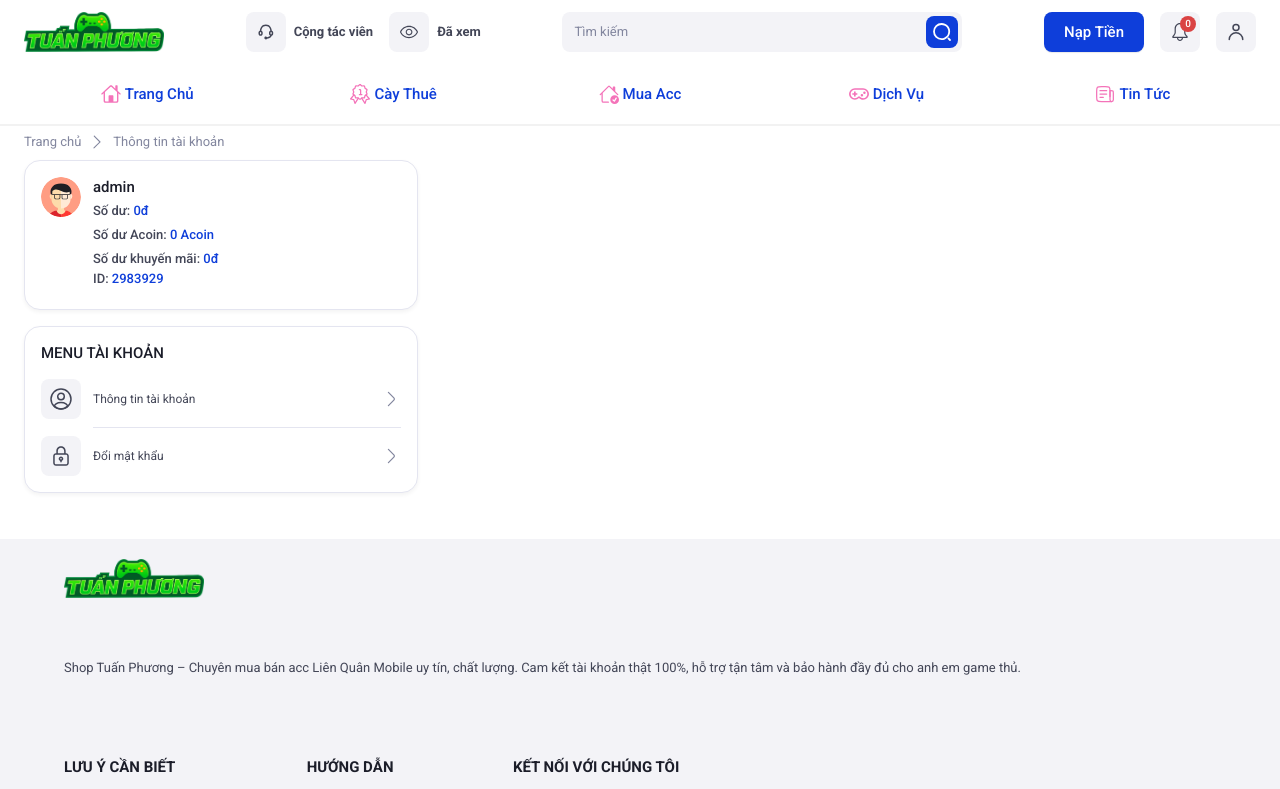
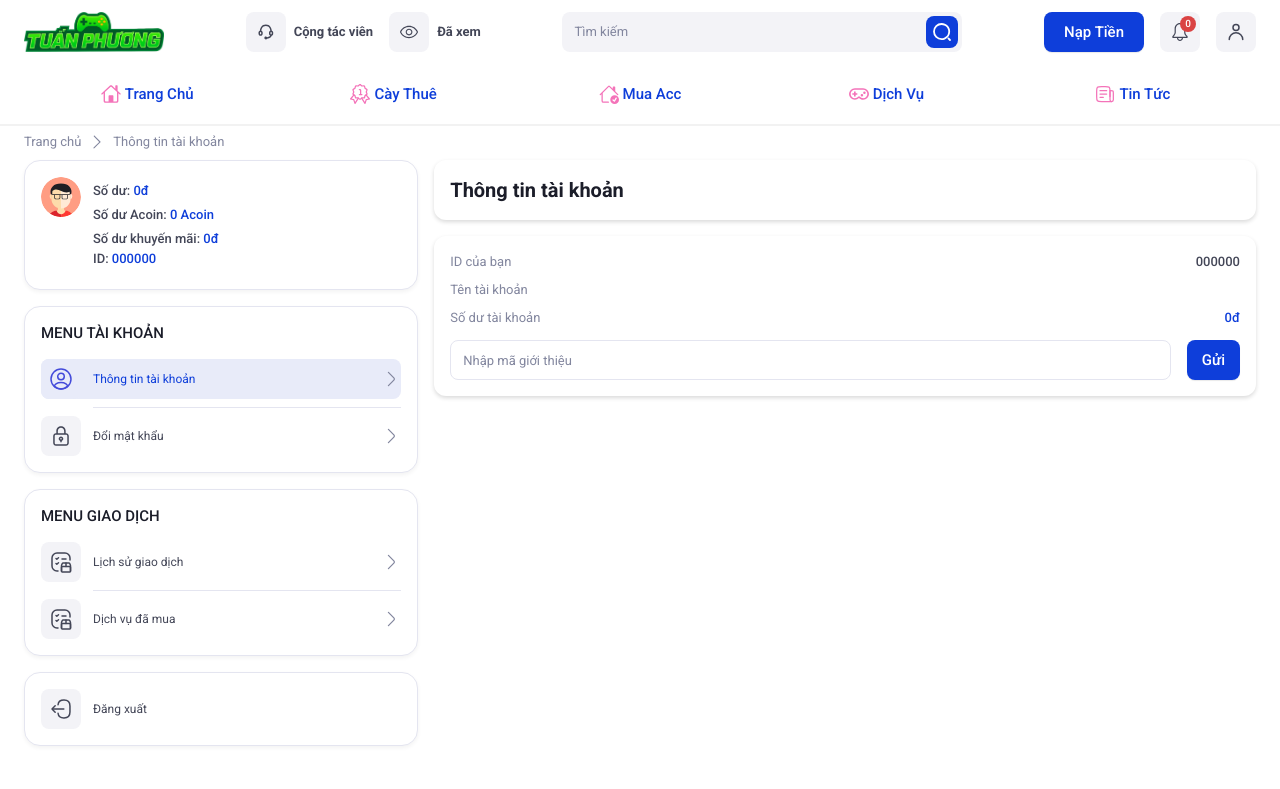
Before and after one commit to tuanh66/ShopAccGame, a React (Vite) app in the folder frontend/: page /thong-tin in a window 1280 px wide. Shown: the top 789 px of the page. Built offline with nearby package versions, Linux system fonts and the light colour scheme; no server answers; sample sign-in values are in the browser's storage.

Commit message:
tuanh up

```diff
--- a/frontend/src/assets/css/Client/thongtin.css
+++ b/frontend/src/assets/css/Client/thongtin.css
@@ -9,7 +9,38 @@
 
 
 
+
 .history-right {
     flex: 1;
     margin-left: 16px;
 }
+
+.history-detail-title {
+    margin-bottom: 16px;
+    padding: 16px;
+    border-radius: 12px;
+    background-color: #FFFFFF;
+    box-shadow: 0px 2px 4px rgba(0, 0, 0, 0.15);
+}
+
+.history-detail-title h1 {
+    font-size: 20px;
+    font-weight: 700;
+    line-height: 28px;
+    color: var(--title-color);
+}
+
+.history-detail-content {
+    margin-bottom: 16px;
+    padding: 16px;
+    border-radius: 12px;
+    background-color: #FFFFFF;
+    box-shadow: 0px 2px 4px rgba(0, 0, 0, 0.15);
+}
+
+.history-detail-attr {
+    display: flex;
+    justify-content: space-between;
+    align-items: center;
+    margin-bottom: 8px;
+}
--- a/frontend/src/assets/css/client.css
+++ b/frontend/src/assets/css/client.css
@@ -675,6 +675,23 @@ input[type=search].search-form-input~button[type=submit]:before {
     filter: var(--filter-primary-color);
 }
 
+.sidebar-item.active {
+    background-color: var(--switch-color);
+    border-radius: 8px;
+}
+
+.sidebar-item.active .sidebar-item-text {
+    color: var(--primary-color);
+}
+
+.sidebar-item.active .sidebar-item-icon {
+    background-color: var(--switch-color);
+}
+
+.sidebar-item.active .sidebar-item-icon img {
+    filter: var(--filter-primary-color);
+}
+
 .sidebar-section-avatar {
     width: 40px;
     height: 40px;
--- a/frontend/src/components/Client/ThongTin.jsx
+++ b/frontend/src/components/Client/ThongTin.jsx
@@ -1,11 +1,33 @@
+import axios from "axios";
+import { useState, useEffect } from "react";
 import "../../assets/css/client/thongtin.css";
 import anhdaidien from "../../assets/svg/anhdaidien.svg";
 import thongtintaikhoan from "../../assets/svg/thongtintaikhoan.svg";
 import doimatkhau from "../../assets/svg/doimatkhau.svg";
-// import sidebar_logout from "../../assets/svg/log-out.svg";
+import dichvudamua from "../../assets/svg/dichvudamua.svg";
+import sidebar_logout from "../../assets/svg/log-out.svg";
 import sidebar_arrow_right from "../../assets/svg/sidebar_arrow_right.svg";
 
 export default function ThongTin() {
+  const API = import.meta.env.VITE_API_URL;
+  const [activeHistory, setActiveHistory] = useState(1);
+  const [userInfo, setUserInfo] = useState({
+    id: "",
+    username: "",
+    balance: 0,
+  });
+
+  useEffect(() => {
+    const fetchUserInfo = async () => {
+      const token = localStorage.getItem("accessToken"); // hoặc từ state/global store
+      const res = await axios.get(`${API}/users/auth-me`, {
+        headers: { Authorization: `Bearer ${token}` },
+      });
+      setUserInfo(res.data.info);
+    };
+
+    fetchUserInfo();
+  }, []);
   return (
     <>
       <ul className="breadcrumb-list">
@@ -29,10 +51,13 @@ export default function ThongTin() {
               </div>
               <div className="sidebar-section-info">
                 <div className="sidebar-section-info-title text-[15px] text-[var(--title-color)]">
-                  admin
+                  {userInfo.username}
                 </div>
                 <div className="sidebar-section-info-title text-[13px] text-[var(--text-color)]">
-                  Số dư: <span className="text-[var(--primary-color)]">0đ</span>
+                  Số dư:{" "}
+                  <span className="text-[var(--primary-color)]">
+                    {new Intl.NumberFormat("vi-VN").format(userInfo.balance)}đ
+                  </span>
                 </div>
                 <div className="sidebar-section-info-title text-[13px] text-[var(--text-color)]">
                   Số dư Acoin:{" "}
@@ -43,14 +68,21 @@ export default function ThongTin() {
                   <span className="text-[var(--primary-color)]">0đ</span>
                   <div className="sidebar-section-info-title text-[13px] text-[var(--text-color)]">
                     ID:{" "}
-                    <span className="text-[var(--primary-color)]">2983929</span>
+                    <span className="text-[var(--primary-color)]">
+                      {String(userInfo.id).padStart(6, "0")}
+                    </span>
                   </div>
                 </div>
               </div>
             </div>
             <div className="sidebar-section">
               <p className="sidebar-section-title">MENU TÀI KHOẢN</p>
-              <div className="sidebar-item">
+              <div
+                className={`sidebar-item ${
+                  activeHistory === 1 ? "active" : ""
+                }`}
+                onClick={() => setActiveHistory(1)}
+              >
                 <a href="/thong-tin" className="flex items-center">
                   <div className="sidebar-item-icon">
                     <img src={thongtintaikhoan} alt="" />
@@ -60,7 +92,12 @@ export default function ThongTin() {
                 </a>
               </div>
               <div className="sidebar-item-partition"></div>
-              <div className="sidebar-item">
+              <div
+                className={`sidebar-item ${
+                  activeHistory === 2 ? "active" : ""
+                }`}
+                onClick={() => setActiveHistory(2)}
+              >
                 <a href="#" className="flex items-center">
                   <div className="sidebar-item-icon">
                     <img src={doimatkhau} alt="" />
@@ -70,9 +107,82 @@ export default function ThongTin() {
                 </a>
               </div>
             </div>
+            <div className="sidebar-section">
+              <p className="sidebar-section-title">MENU GIAO DỊCH</p>
+              <div
+                className={`sidebar-item ${
+                  activeHistory === 3 ? "active" : ""
+                }`}
+                onClick={() => setActiveHistory(3)}
+              >
+                <a href="#" className="flex items-center">
+                  <div className="sidebar-item-icon">
+                    <img src={dichvudamua} alt="" />
+                  </div>
+                  <p className="sidebar-item-text ">Lịch sử giao dịch</p>
+                  <img src={sidebar_arrow_right} alt="" />
+                </a>
+              </div>
+              <div className="sidebar-item-partition"></div>
+              <div
+                className={`sidebar-item ${
+                  activeHistory === 4 ? "active" : ""
+                }`}
+                onClick={() => setActiveHistory(4)}
+              >
+                <a href="#" className="flex items-center">
+                  <div className="sidebar-item-icon">
+                    <img src={dichvudamua} alt="" />
+                  </div>
+                  <p className="sidebar-item-text ">Dịch vụ đã mua</p>
+                  <img src={sidebar_arrow_right} alt="" />
+                </a>
+              </div>
+            </div>
+            <div className="sidebar-section">
+              <div className="sidebar-item">
+                <a href="#" className="flex items-center">
+                  <div className="sidebar-item-icon">
+                    <img src={sidebar_logout} alt="icon" />
+                  </div>
+                  <p className="sidebar-item-text">Đăng xuất</p>
+                </a>
+              </div>
+            </div>
           </div>
         </div>
-        <div className="history-right"></div>
+        <div className="history-right">
+          <div className="history-detail-title">
+            <h1>Thông tin tài khoản</h1>
+          </div>
+          <div className="history-detail-content">
+            <div className="history-detail-attr">
+              <p className="text-[var(--text-link)]">ID của bạn</p>
+              <p className="font-medium">
+                {String(userInfo.id).padStart(6, "0")}
+              </p>
+            </div>
+            <div className="history-detail-attr">
+              <p className="text-[var(--text-link)]">Tên tài khoản</p>
+              <p className="font-medium">{userInfo.username}</p>
+            </div>
+            <div className="history-detail-attr">
+              <p className="text-[var(--text-link)]">Số dư tài khoản</p>
+              <p className="text-[var(--primary-color)] font-medium">
+                {new Intl.NumberFormat("vi-VN").format(userInfo.balance)}đ
+              </p>
+            </div>
+            <div className="flex items-center mt-3">
+              <form className="flex w-full">
+                <input type="text" placeholder="Nhập mã giới thiệu" />
+                <button type="submit" className="btn ml-4">
+                  Gửi
+                </button>
+              </form>
+              <p className="form-message hidden"></p>
+            </div>
+          </div>
+        </div>
       </div>
     </>
   );
--- a/frontend/src/layout/ClientLayout.jsx
+++ b/frontend/src/layout/ClientLayout.jsx
@@ -228,6 +228,12 @@ export default function ClientLayout() {
       })
       .then((res) => setUserInfo(res.data.info))
       .catch(() => localStorage.removeItem("accessToken"));
+
+    const redirectTo = localStorage.getItem("redirectTo");
+    if (redirectTo) {
+      localStorage.removeItem("redirectTo");
+      window.location.href = redirectTo; // redirect ở đây là ok
+    }
   }, []);
 
   const [loginErrors, setLoginErrors] = useState({
@@ -799,7 +805,10 @@ export default function ClientLayout() {
                       <div className="sidebar-section">
                         <p className="sidebar-section-title">MENU TÀI KHOẢN</p>
                         <div className="sidebar-item">
-                          <a href="admin/dashboard" className="flex items-center">
+                          <a
+                            href="admin/dashboard"
+                            className="flex items-center"
+                          >
                             <div className="sidebar-item-icon">
                               <img src={thongtintaikhoan} alt="" />
                             </div>
@@ -851,9 +860,7 @@ export default function ClientLayout() {
                             <div className="sidebar-item-icon">
                               <img src={doimatkhau} alt="" />
                             </div>
-                            <p className="sidebar-item-text ">
-                              Dịch vụ đã mua
-                            </p>
+                            <p className="sidebar-item-text ">Dịch vụ đã mua</p>
                             <img src={sidebar_arrow_right} alt="" />
                           </a>
                         </div>
--- /dev/null
+++ b/frontend/src/router/ProtectedClientRoute.jsx
@@ -0,0 +1,15 @@
+import { Navigate, useLocation } from "react-router-dom";
+
+export default function ProtectedRoute({ children }) {
+  const token = localStorage.getItem("accessToken"); // kiểm tra token
+  const location = useLocation();
+
+  if (!token) {
+    // lưu trang mà user đang muốn vào
+    localStorage.setItem("redirectTo", location.pathname);
+
+    return <Navigate to="/" replace />;
+  }
+
+  return children; // đã đăng nhập -> cho vào
+}
--- a/frontend/src/router/index.jsx
+++ b/frontend/src/router/index.jsx
@@ -1,4 +1,5 @@
 import { createBrowserRouter } from "react-router-dom";
+import ProtectedClientRoute from "../router/ProtectedClientRoute";
 import AdminLayout from "../layout/AdminLayout";
 import ClientLayout from "../layout/ClientLayout";
 // Admin
@@ -15,9 +16,16 @@ const router = createBrowserRouter([
     element: <ClientLayout />,
     children: [
       { index: true, element: <TrangChu /> },
-      { path: "nap-tien", element: <NapTien/>},
+      { path: "nap-tien", element: <NapTien /> },
       { path: "mua-acc", element: <MuaAcc /> },
-      { path: "thong-tin", element: <ThongTin /> },
+      {
+        path: "thong-tin",
+        element: (
+          <ProtectedClientRoute>
+            <ThongTin />
+          </ProtectedClientRoute>
+        ),
+      },
     ],
   },
   {
```
Also changed, not shown: frontend/src/assets/svg/dichvudamua.svg (added), 1 other file (tests, documents, lock files or other folders).
